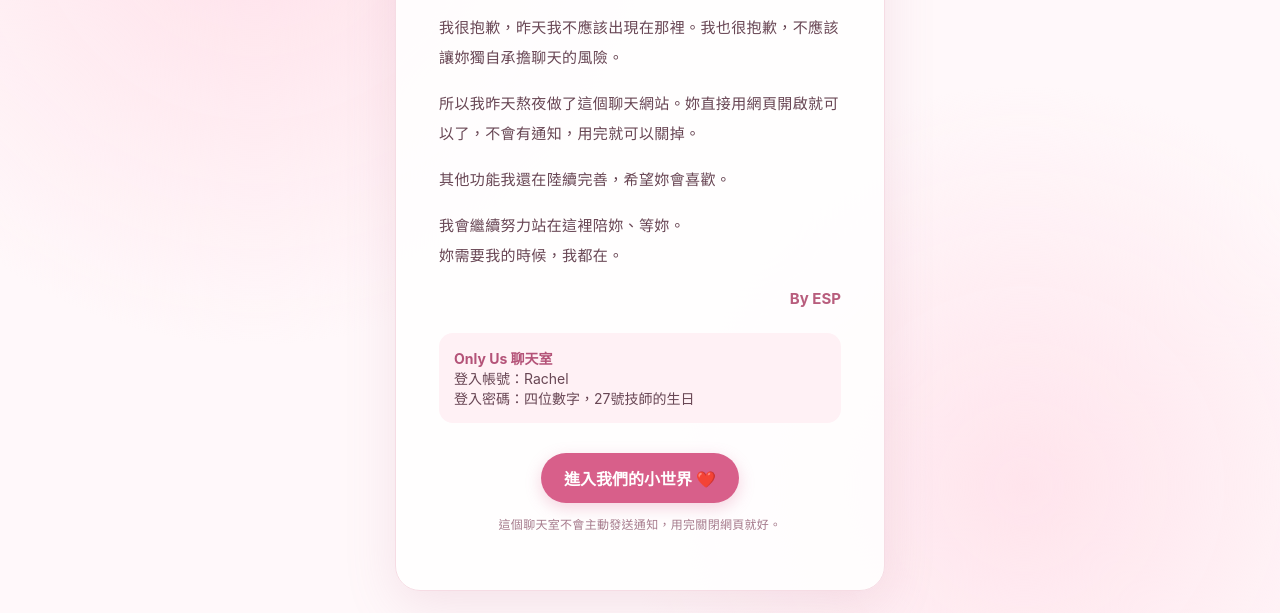
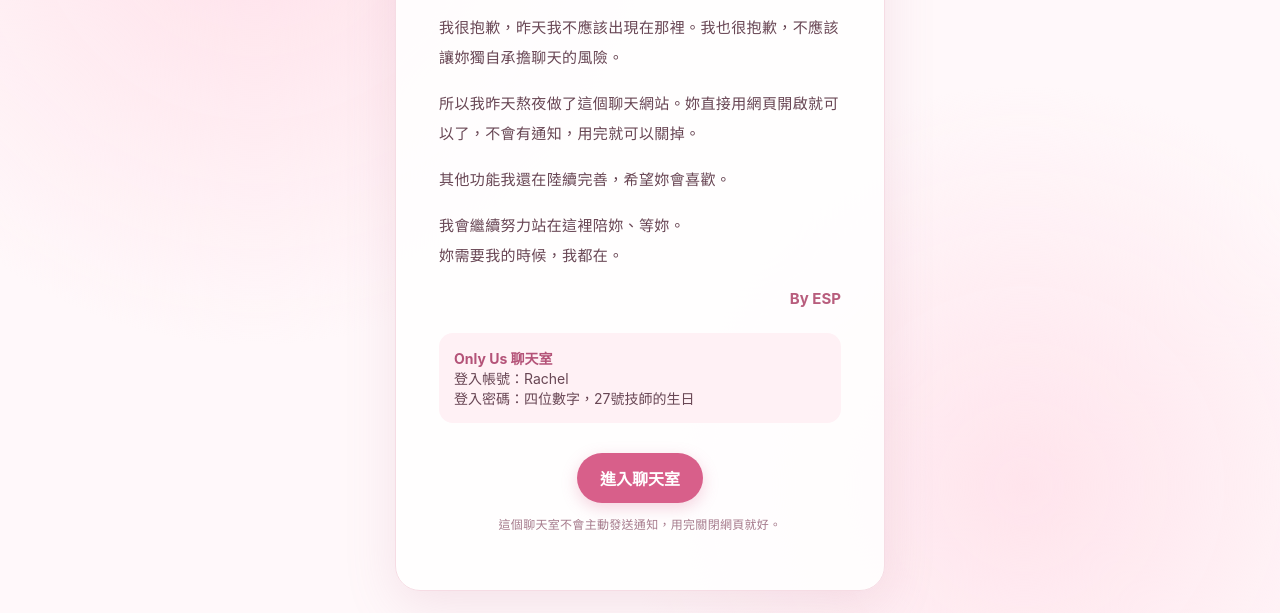
Before and after one commit to AnYu-Yeh/only-us-invitation, a plain HTML site: page index.html in a window 1280 px wide. Both pictures are taken after a click on the button "要 ❤️". Shown: the part 232-845 px from the top of the page. Drawn offline with Linux system fonts and the light colour scheme.

Commit message:
Update chat link text in index.html

```diff
--- a/index.html
+++ b/index.html
@@ -28,7 +28,7 @@
 <div class="sign">By ESP</div>
 </div>
 <div class="account"><strong>Only Us 聊天室</strong><br>登入帳號：Rachel<br>登入密碼：四位數字，27號技師的生日</div>
-<a id="enter-chat" class="link" href="https://two-person-chat-83o5.onrender.com/">進入我們的小世界 ❤️</a>
+<a id="enter-chat" class="link" href="https://two-person-chat-83o5.onrender.com/">進入聊天室</a>
 <p class="small">這個聊天室不會主動發送通知，用完關閉網頁就好。</p>
 </section>
 </main>
```
